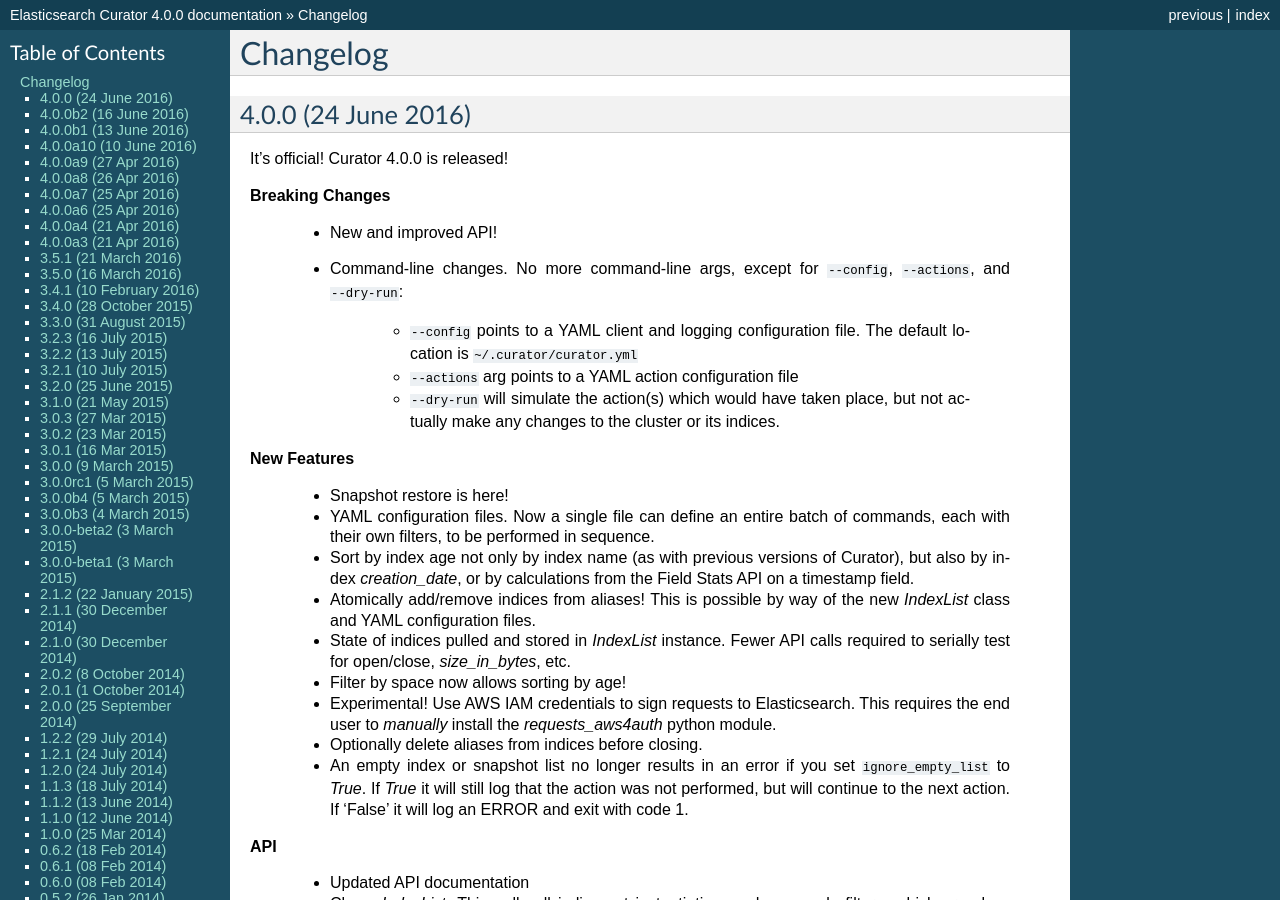
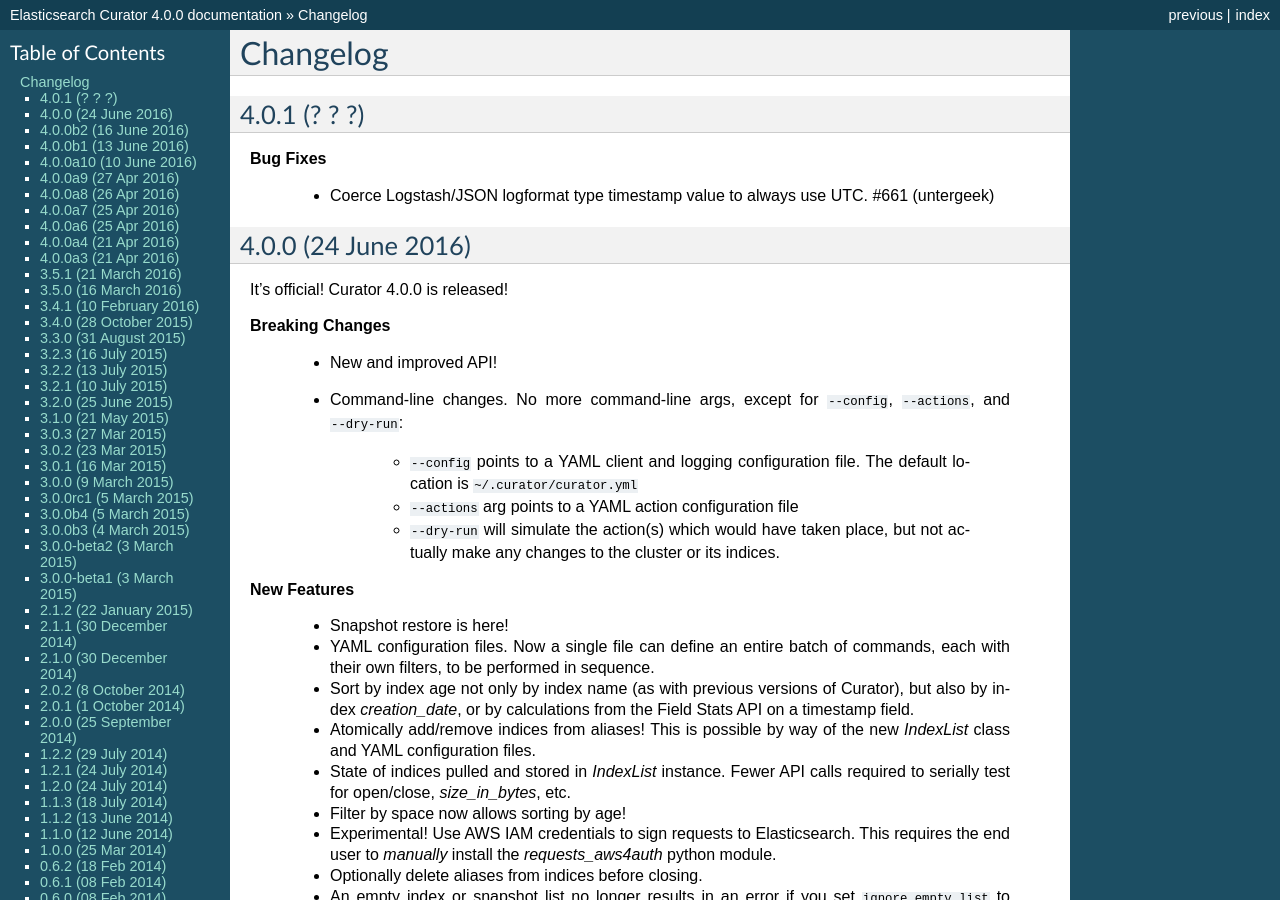
Before and after one commit to elastic/curator, a Sphinx documentation site: the page built from docs/Changelog.rst, in a window 1280 px wide and 900 px high. Built offline with Sphinx 7.4.7, drawn with Linux system fonts in a browser that asks for light colours.

Commit message:
Fix logformat json/logstash to coerce UTC
Hattip @ryancurrah

fixes #661

```diff
--- a/docs/Changelog.rst
+++ b/docs/Changelog.rst
@@ -2,6 +2,14 @@
 
 Changelog
 =========
+
+4.0.1 (? ? ?)
+-------------
+
+**Bug Fixes**
+
+  * Coerce Logstash/JSON logformat type timestamp value to always use UTC.
+    #661 (untergeek)
 
 4.0.0 (24 June 2016)
 --------------------
```
Also changed, not shown: 1 other file.
